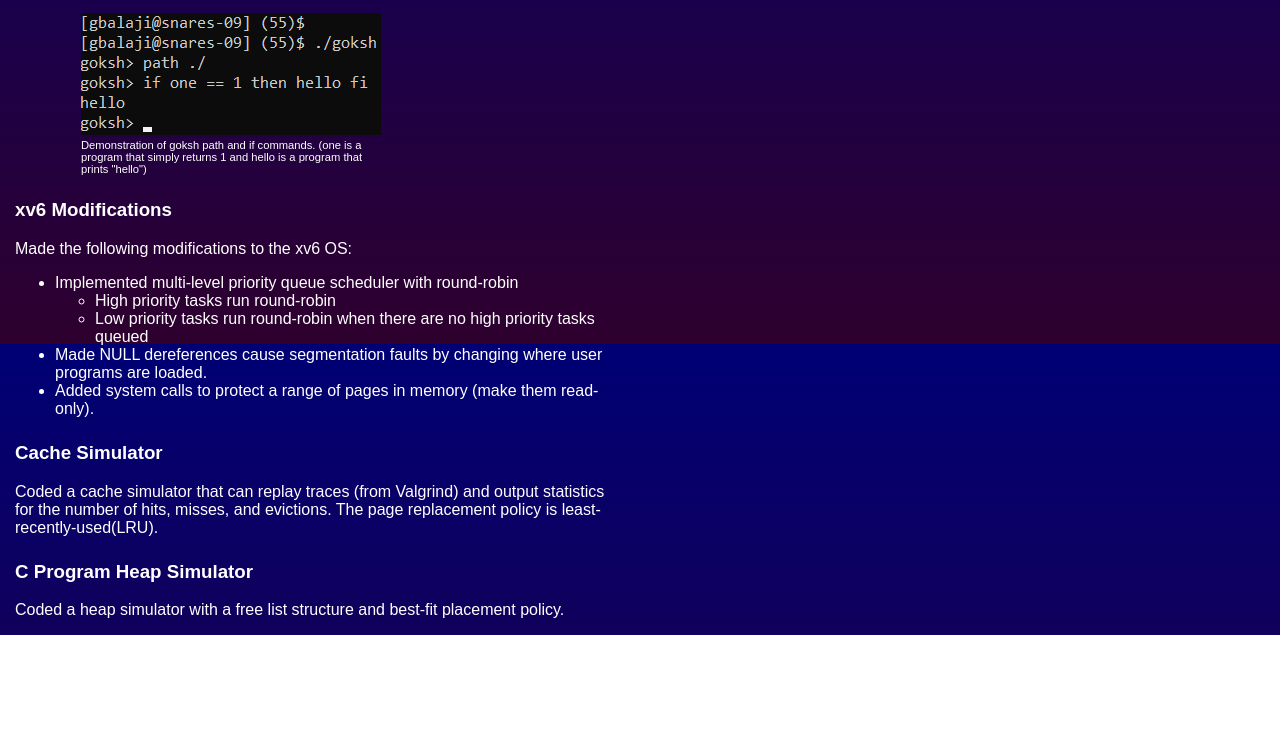
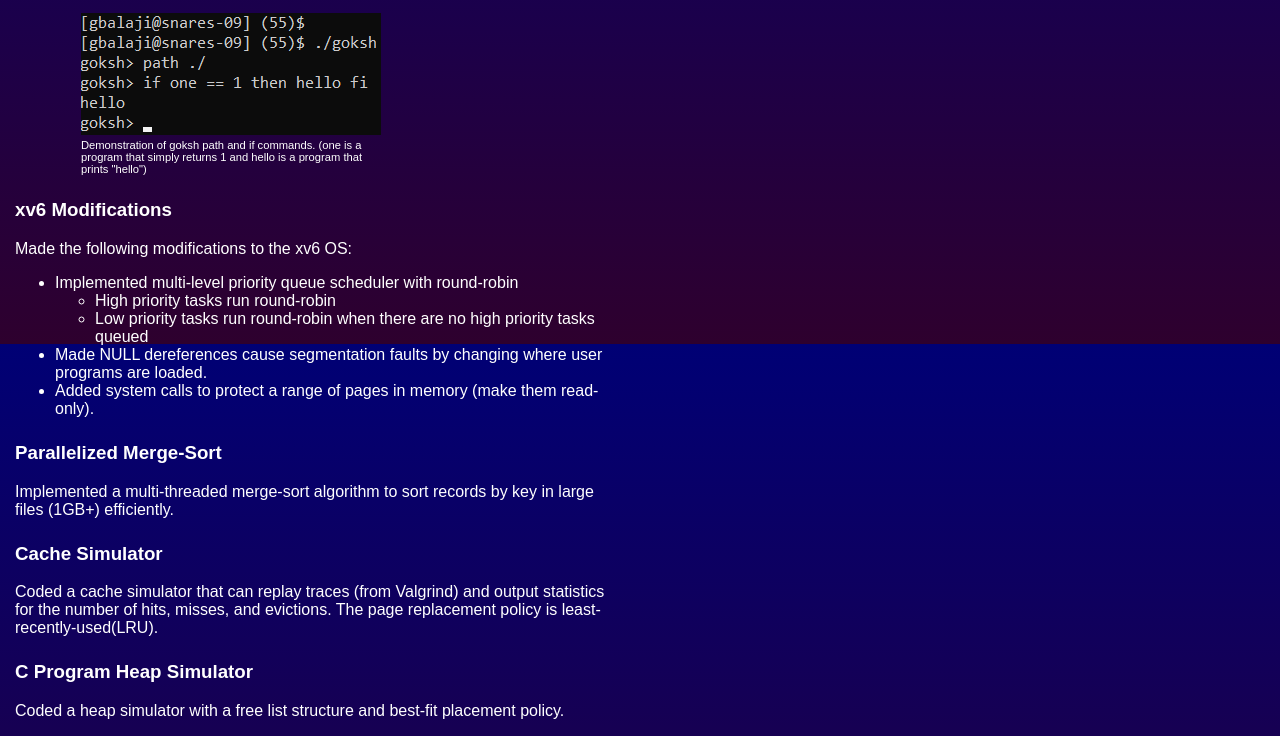
Before and after one commit to gokulb23/gokulb23.github.io, a plain HTML site: page cprojects.html in a window 1280 px wide. Shown: the part 456-1192 px from the top of the page. Before the commit the page ends 1091 px from the top, so only its background shows below. Drawn offline with Linux system fonts and the light colour scheme; a web font is replaced by a local one.

Commit message:
Update cprojects.html

```diff
--- a/cprojects.html
+++ b/cprojects.html
@@ -46,6 +46,10 @@
         <li>Added system calls to protect a range of pages in memory (make them read-only).</li>
     </ul>
 </p>
+<h3 style="margin-top: 4%">Parallelized Merge-Sort</h3>
+<p>
+    Implemented a multi-threaded merge-sort algorithm to sort records by key in large files (1GB+) efficiently.
+</p>
 <h3 style="margin-top: 4%">Cache Simulator</h3>
 <p>
     Coded a cache simulator that can replay traces (from Valgrind) and output
```
